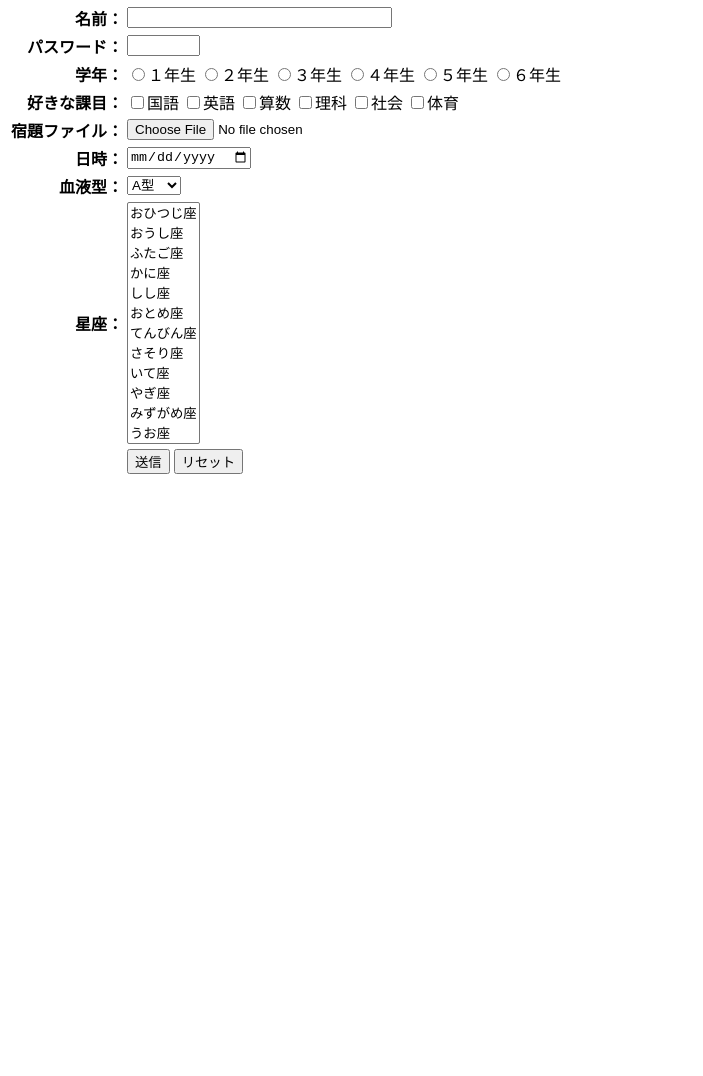
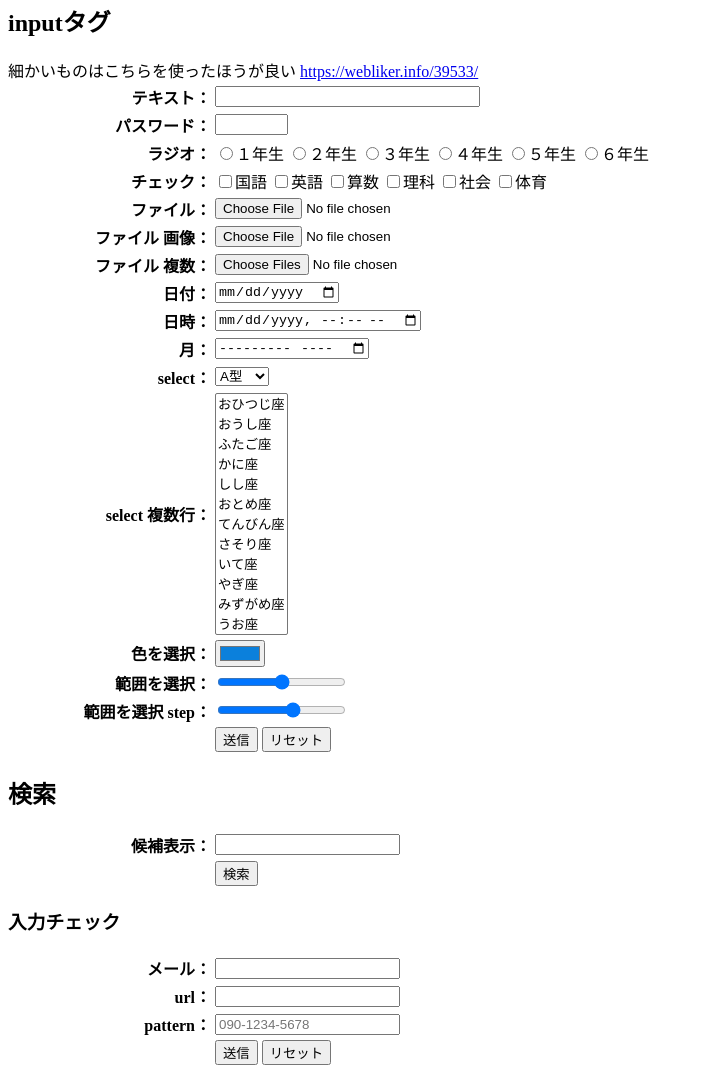
Before and after one commit to yoshinari1356/basic_html, a plain HTML site: page form.html in a window 1280 px wide. Shown: the part 77-1153 px from the top of the page, without its empty margins (0-703 px from the left). Before the commit the page ends 800 px from the top, so only its background shows below. Drawn offline with Linux system fonts and the light colour scheme.

Commit message:
add input tag of form.html

```diff
--- a/form.html
+++ b/form.html
@@ -8,48 +8,69 @@
   </head>
   <body>
     <h1>form</h1>
+    <h2>inputタグ</h2>
+    <div class="discription">
+      細かいものはこちらを使ったほうが良い
+      <a href="https://webliker.info/39533/">https://webliker.info/39533/</a>
+    </div>
     <form action="cgi-bin/aaa.cgi" method="post">
       <table border="0">
         <tr>
-          <td align="right"><b> 名前：</b></td>
+          <td>テキスト：</td>
           <td><input type="text" name="name" size="30" maxlength="20" /></td>
         </tr>
         <tr>
-          <td align="right"><b> パスワード：</b></td>
+          <td>パスワード：</td>
           <td><input type="password" name="pass" size="6" maxlength="4" /></td>
         </tr>
         <tr>
-          <td align="right"><b>学年：</b></td>
+          <td>ラジオ：</td>
           <td>
-            <input type="radio" name="gakunen" value="１年生" />１年生
-            <input type="radio" name="gakunen" value="２年生" />２年生
-            <input type="radio" name="gakunen" value="３年生" />３年生
-            <input type="radio" name="gakunen" value="４年生" />４年生
-            <input type="radio" name="gakunen" value="５年生" />５年生
-            <input type="radio" name="gakunen" value="６年生" />６年生
+            <label><input type="radio" name="gakunen" value="１年生" />１年生</label>
+            <label><input type="radio" name="gakunen" value="２年生" />２年生</label>
+            <label><input type="radio" name="gakunen" value="３年生" />３年生</label>
+            <label><input type="radio" name="gakunen" value="４年生" />４年生</label>
+            <label><input type="radio" name="gakunen" value="５年生" />５年生</label>
+            <label><input type="radio" name="gakunen" value="６年生" />６年生</label>
           </td>
         </tr>
         <tr>
-          <td align="right"><b>好きな課目：</b></td>
+          <td>チェック：</td>
           <td>
-            <input type="checkbox" name="kamoku" value="国語" />国語
-            <input type="checkbox" name="kamoku" value="英語" />英語
-            <input type="checkbox" name="kamoku" value="算数" />算数
-            <input type="checkbox" name="kamoku" value="理科" />理科
-            <input type="checkbox" name="kamoku" value="社会" />社会
-            <input type="checkbox" name="kamoku" value="体育" />体育
+            <label><input type="checkbox" name="kamoku" value="国語" />国語</label>
+            <label><input type="checkbox" name="kamoku" value="英語" />英語</label>
+            <label><input type="checkbox" name="kamoku" value="算数" />算数</label>
+            <label><input type="checkbox" name="kamoku" value="理科" />理科</label>
+            <label><input type="checkbox" name="kamoku" value="社会" />社会</label>
+            <label><input type="checkbox" name="kamoku" value="体育" />体育</label>
           </td>
         </tr>
         <tr>
-          <td align="right"><b>宿題ファイル：</b></td>
+          <td>ファイル：</td>
           <td><input type="file" name="syukudai" /></td>
         </tr>
         <tr>
-          <td align="right"><b>日時：</b></td>
+          <td>ファイル 画像：</td>
+          <td><input type="file" name="syukudai" accept="image/png, image/jpeg, image/gif"/></td>
+        </tr>
+        <tr>
+          <td>ファイル 複数：</td>
+          <td><input type="file" name="syukudai" multiple="multiple"/></td>
+        </tr>
+        <tr>
+          <td>日付：</td>
           <td><input type="date" name="date" /></td>
         </tr>
         <tr>
-          <td align="right"><b>血液型：</b></td>
+          <td>日時：</td>
+          <td><input type="datetime-local" name="datetime-local" /></td>
+        </tr>
+        <tr>
+          <td>月：</td>
+          <td><input type="month" name="month" /></td>
+        </tr>
+        <tr>
+          <td>select：</td>
           <td>
             <select name="blood">
               <option value="A">A型</option>
@@ -60,7 +81,7 @@
           </td>
         </tr>
         <tr>
-          <td align="right"><b>星座：</b></td>
+          <td>select 複数行：</td>
           <td>
             <select name="horoscope" size="12">
               <option value="Aries">おひつじ座</option>
@@ -79,6 +100,18 @@
           </td>
         </tr>
         <tr>
+          <td>色を選択：</td>
+          <td><input type="color" value="#0b80dc"></td>
+        </tr>
+        <tr>
+          <td>範囲を選択：</td>
+          <td><input type="range" min="0" max="100"></td>
+        </tr>
+        <tr>
+          <td>範囲を選択 step：</td>
+          <td><input type="range" step="20" min="0" max="100"></td>
+        </tr>
+        <tr>
           <td></td>
           <td>
             <input type="submit" value="送信" />
@@ -87,5 +120,59 @@
         </tr>
       </table>
     </form>
+    <h2>検索</h2>
+    <table>
+      <tr>
+        <td>候補表示：</td>
+        <td>
+          <input type="search" autocomplete="on" list="list">
+          <!-- 候補を表示 -->
+          <datalist id="list">
+            <option value="html">
+            <option value="css">
+            <option value="javascript">
+            <option value="webデザイン入門">
+          </datalist>
+        </td>
+      </tr>
+      <tr>
+        <td></td>
+        <td><input type="submit" value="検索"></td>
+      </tr>
+    </table>
+
+    <h3>入力チェック</h3>
+    <form action="cgi-bin/aaa.cgi" method="post">
+      <table>
+        <tr>
+          <td>メール：</td>
+          <td><input type="email" /></td>
+        </tr>
+        <tr>
+          <td>url：</td>
+          <td><input type="url" /></td>
+        </tr>
+        <tr>
+          <td>pattern：</td>
+          <td>
+            <input type="tel" pattern="[0-9]{3}-[0-9]{4}-[0-9]{4}" placeholder="090-1234-5678">
+          </td>
+        </tr>
+        <tr>
+          <td></td>
+          <td>
+            <input type="submit" value="送信" />
+            <input type="reset" value="リセット" />
+          </td>
+        </tr>
+      </table>
+    </form>
+    <style>
+      td:first-child {
+        font-weight: 800;
+        text-align: right;
+        min-width: 200px;
+      }
+    </style>
   </body>
 </html>
```
